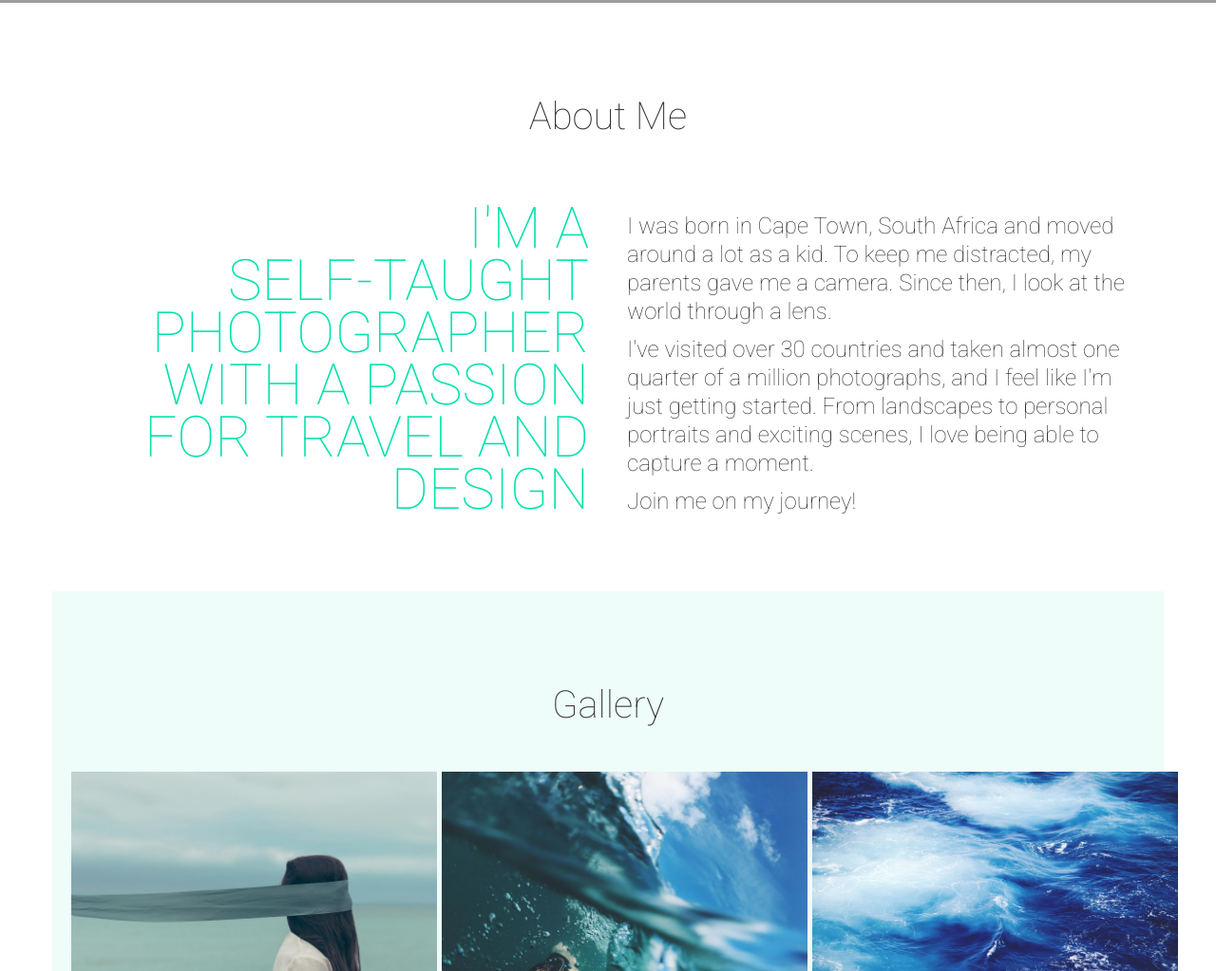
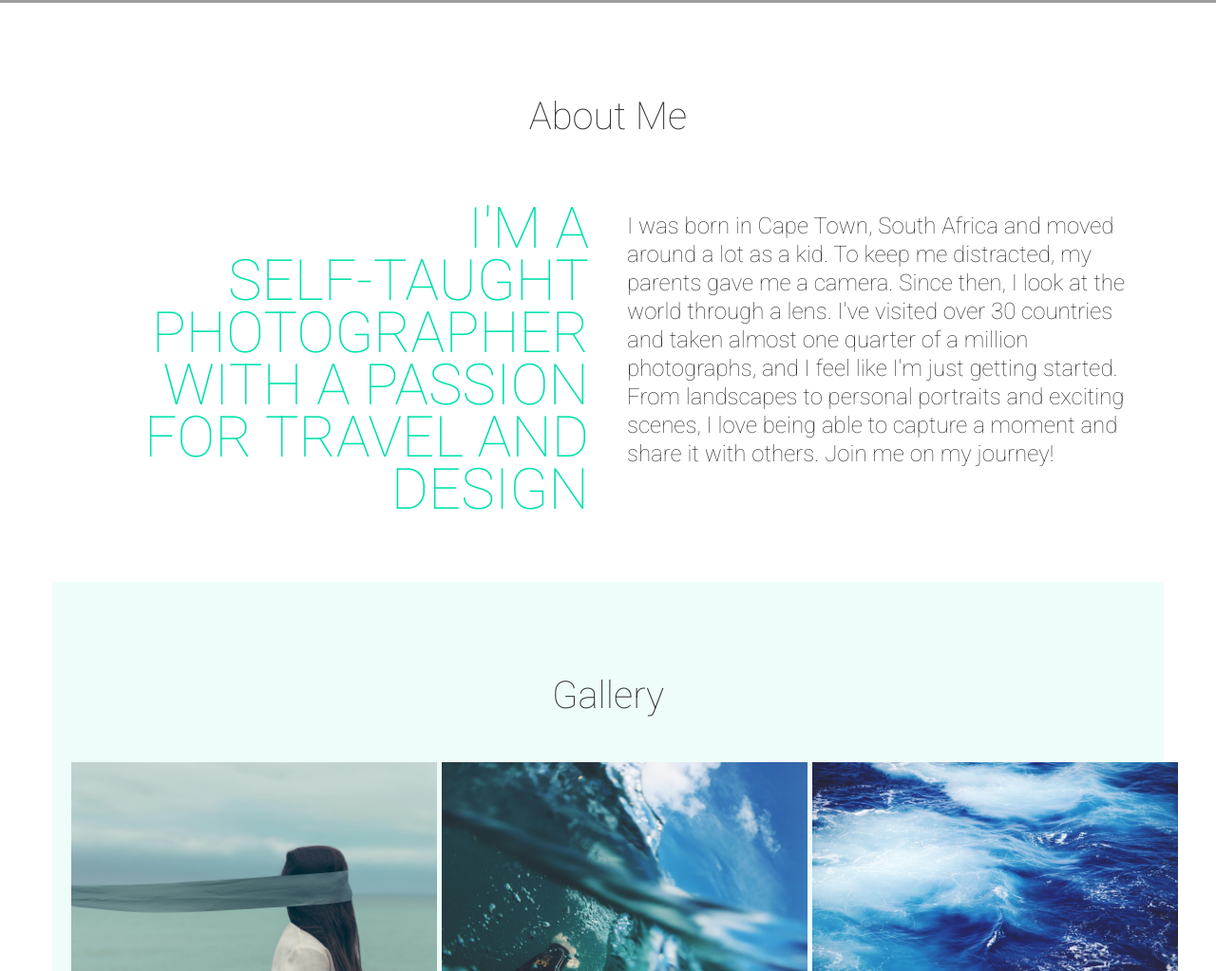
Before and after one commit to nerdoncall/portfolio, a plain HTML site: page index.html in a window 1280 px wide. Shown: the part 797-1820 px from the top of the page at 95% size. Drawn offline with nearby package versions, Linux system fonts and the light colour scheme; grey boxes are pictures that could not be loaded.

Commit message:
Updated about right-col

```diff
--- a/index.html
+++ b/index.html
@@ -31,7 +31,7 @@
   	    </div>
   	    <div class="col-xs-6 right-col">
   	      <h5>
-  	      	<p>I was born in Cape Town, South Africa and moved around a lot as a kid. To keep me distracted, my parents gave me a camera. Since then, I look at the world through a lens.</p><p> I've visited over 30 countries and taken almost one quarter of a million photographs, and I feel like I'm just getting started. From landscapes to personal portraits and exciting scenes, I love being able to capture a moment.</p><p> Join me on my journey!</p>
+  	      	I was born in Cape Town, South Africa and moved around a lot as a kid. To keep me distracted, my parents gave me a camera. Since then, I look at the world through a lens. I've visited over 30 countries and taken almost one quarter of a million photographs, and I feel like I'm just getting started. From landscapes to personal portraits and exciting scenes, I love being able to capture a moment and share it with others. Join me on my journey!
   	      </h5>
   	    </div>
   	  </div>
```
